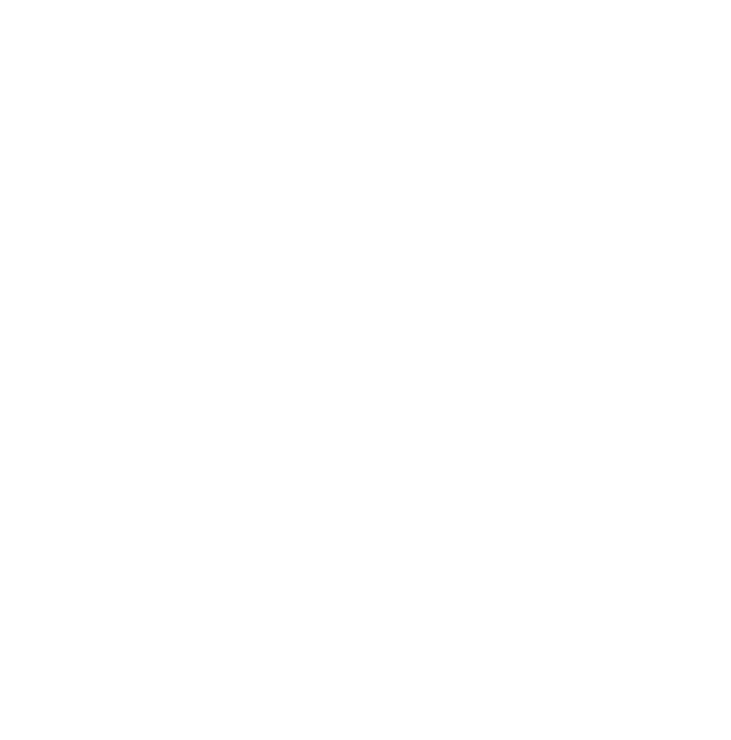
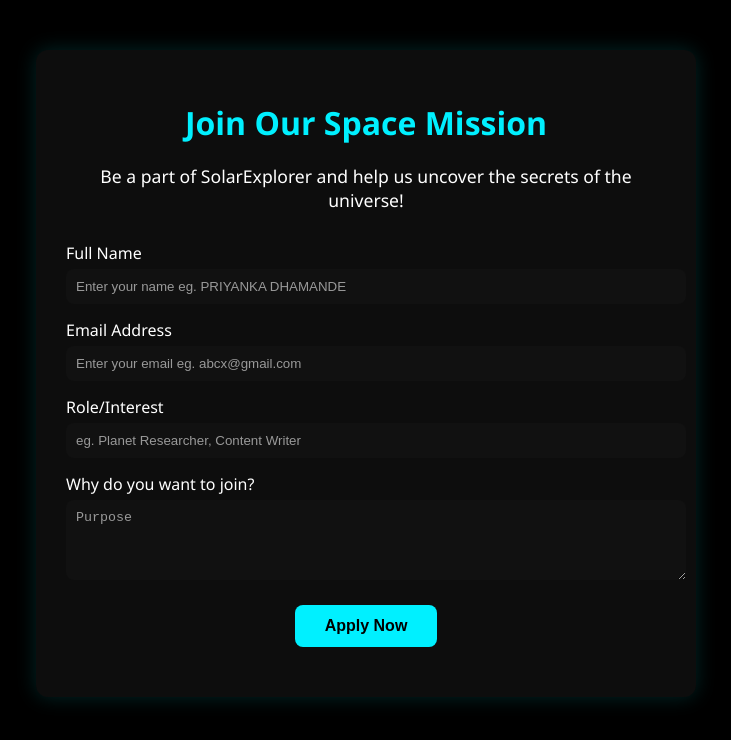
Before and after one commit to PriyankaD2608/space-and-astro, a plain HTML site: page join-us.html in a window 1280 px wide. Shown: the whole page, without its empty margins (274-1005 px from the left). Drawn offline with Linux system fonts and the light colour scheme.

Commit message:
added join-us.html and updated about.html

```diff
--- a/join-us.html
+++ b/join-us.html
@@ -0,0 +1,104 @@
+<!DOCTYPE html>
+<html lang="en">
+<!DOCTYPE html>
+<html lang="en">
+
+<!DOCTYPE html>
+<html lang="en">
+<head>
+  <meta charset="UTF-8">
+  <title>Join Us - SolarExplorer</title>
+  <style>
+    body {
+      margin: 0;
+      padding: 0;
+      background-color: #000; /* Black space background */
+      font-family: 'Segoe UI', sans-serif;
+      color: #fff;
+    }
+
+    .container {
+      max-width: 600px;
+      margin: 50px auto;
+      padding: 30px;
+      background-color: rgba(255, 255, 255, 0.05);
+      border-radius: 12px;
+      box-shadow: 0 0 20px rgba(0, 255, 255, 0.15);
+    }
+
+    h1 {
+      color: #00f0ff;
+      text-align: center;
+      margin-bottom: 20px;
+    }
+
+    p {
+      text-align: center;
+      font-size: 1.1rem;
+      margin-bottom: 30px;
+    }
+
+    label {
+      display: block;
+      margin: 15px 0 5px;
+    }
+
+    input, textarea {
+      width: 100%;
+      padding: 10px;
+      border: none;
+      border-radius: 8px;
+      background-color: #111;
+      color: #fff;
+    }
+
+    input::placeholder,
+    textarea::placeholder {
+      color: #999;
+    }
+
+    button {
+      display: block;
+      margin: 20px auto;
+      padding: 12px 30px;
+      background-color: #00f0ff;
+      color: #000;
+      font-size: 1rem;
+      font-weight: bold;
+      border: none;
+      border-radius: 8px;
+      cursor: pointer;
+      transition: background-color 0.3s ease;
+    }
+
+    button:hover {
+      background-color: #00c0cc;
+    }
+  </style>
+</head>
+<body>
+  <div class="container">
+    <h1>Join Our Space Mission</h1>
+    <p>Be a part of SolarExplorer and help us uncover the secrets of the universe!</p>
+
+    <form>
+      <label for="name">Full Name</label>
+      <input type="text" id="name" name="name" placeholder="Enter your name eg. PRIYANKA DHAMANDE" required>
+
+      <label for="email">Email Address</label>
+      <input type="email" id="email" name="email" placeholder="Enter your email eg. abcx@gmail.com" required>
+
+      <label for="role">Role/Interest</label>
+      <input type="text" id="role" name="role" placeholder="eg. Planet Researcher, Content Writer" required>
+
+      <label for="message">Why do you want to join?</label>
+      <textarea id="message" name="message" placeholder="Purpose" rows="4" required></textarea>
+
+      <button type="submit">Apply Now</button>
+    </form>
+  </div>
+</body>
+</html>
+
+</html>
+</html>
```
Also changed, not shown: About.html (+70 -35 lines).
